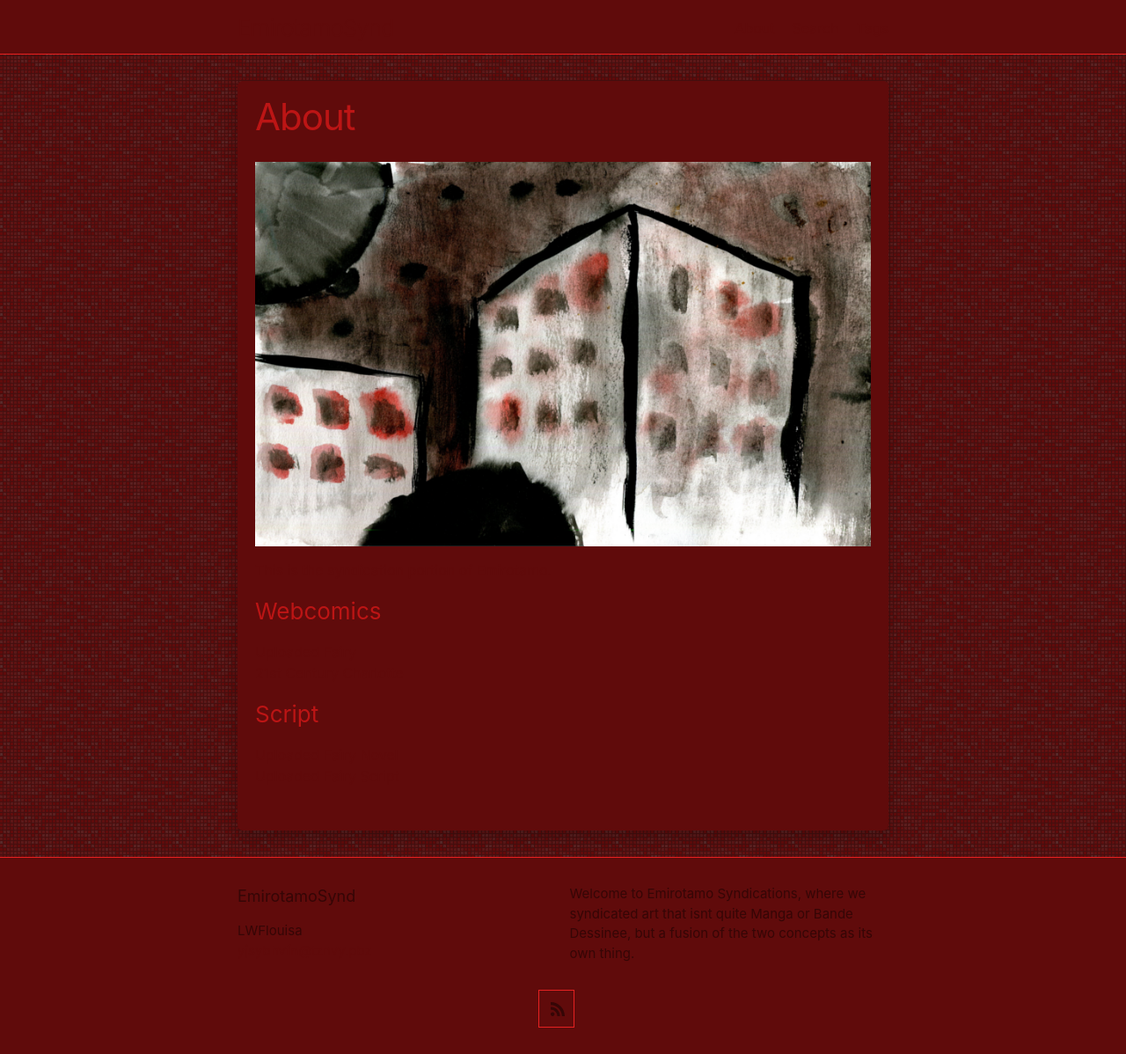
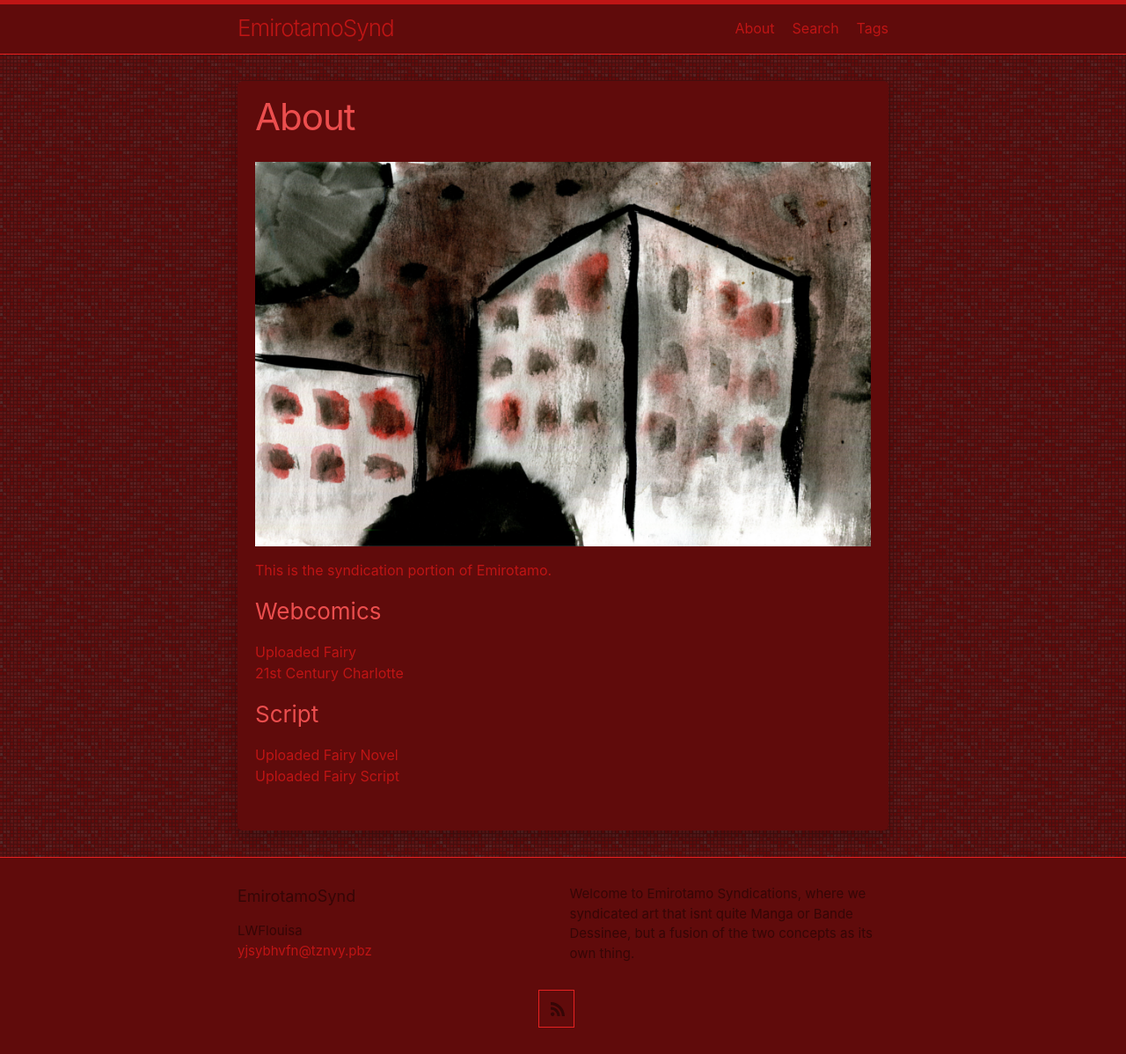
Before and after one commit to LWFlouisa/EmirotamoSynd, a Jekyll site: the page built from about.md, in a window 1280 px wide. Shown: the whole page at 88% size. Built offline with Jekyll 4.4.1, drawn with Linux system fonts in a browser that asks for light colours.

Commit message:
Update minima.scss

```diff
--- a/_sass/minima.scss
+++ b/_sass/minima.scss
@@ -10,12 +10,12 @@ $base-line-height: 1.5 !default;
 
 $spacing-unit:     30px !default;
 
-$text-color:       #600B0B !default;
+$text-color:       #BF1515 !default;
 $background-color: #600B0B !default;
 
 // background-image: url("https://lwflouisa.github.io/SRWeaverComics/images/background2.jpg")
 
-$brand-color:      #600B0B !default; // Terminal Green
+$brand-color:      #BF1515 !default; // Terminal Green
 
 $grey-color:       #350606 !default;
 $grey-color-light: lighten($grey-color, 40%) !default;
```
